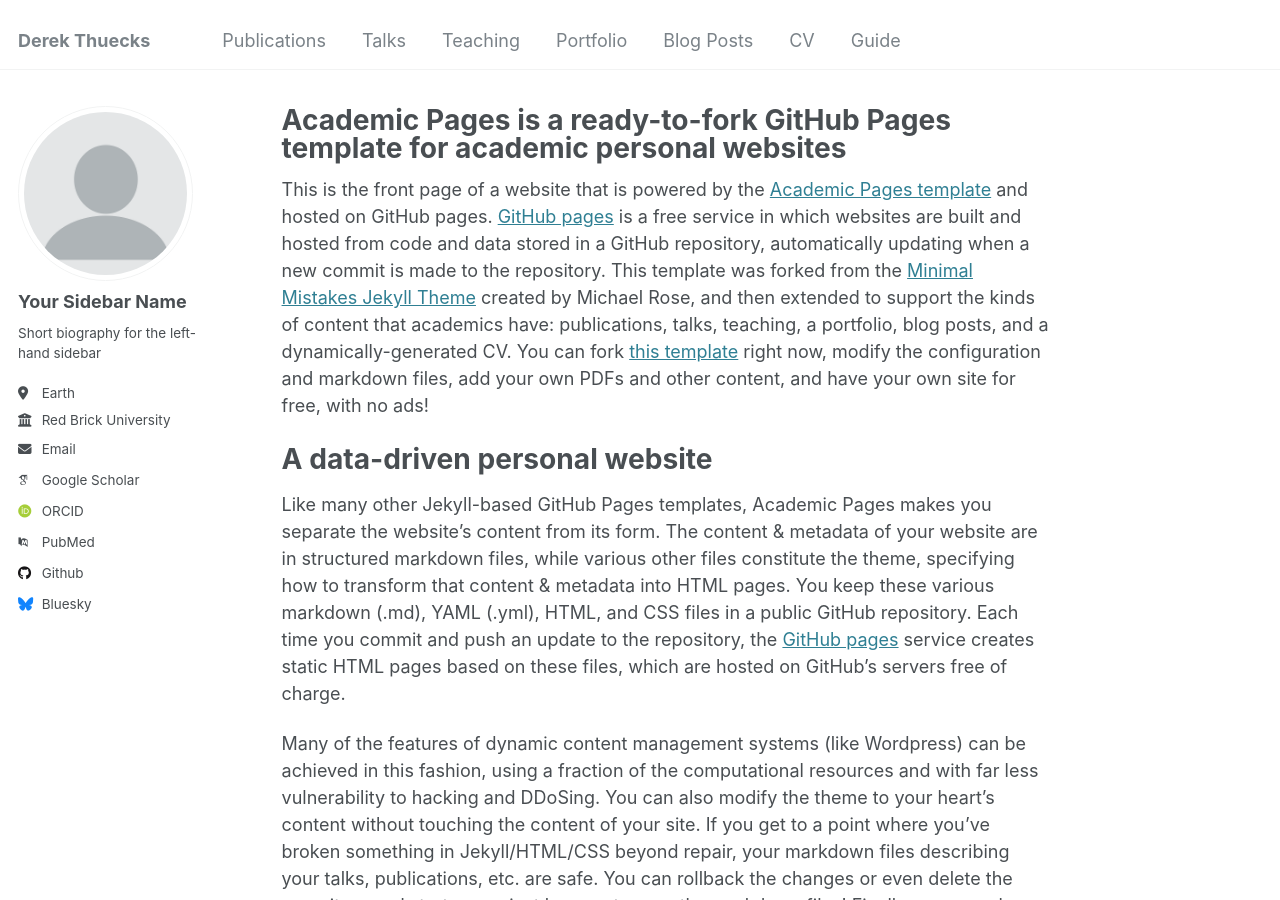
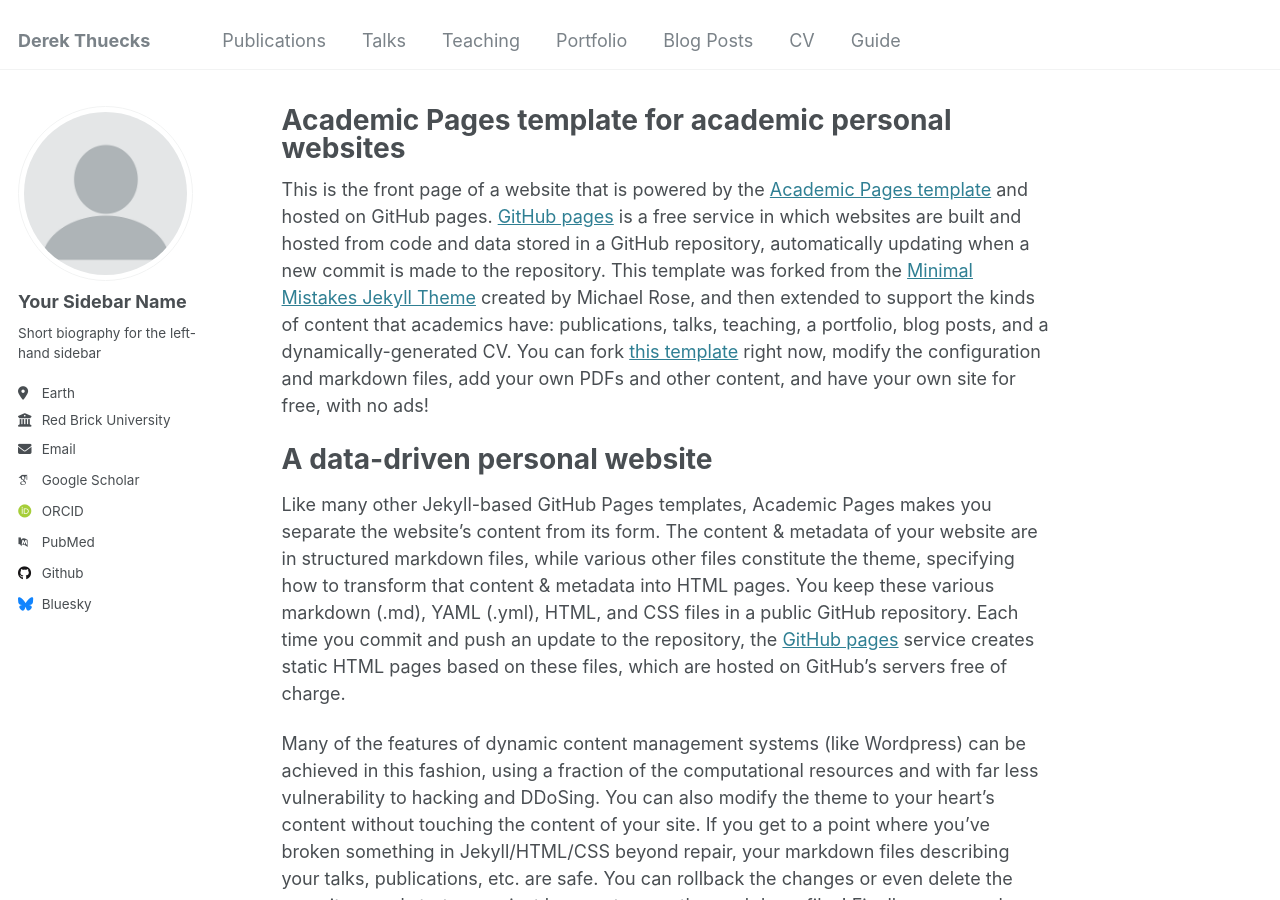
Before and after one commit to dthuecks/dthuecks.github.io, a Jekyll site: the page built from _pages/about.md, in a window 1280 px wide and 900 px high. Built offline with Jekyll 4.4.1, drawn with Linux system fonts in a browser that asks for light colours; some web fonts are replaced.

Commit message:
v0.1.250207b

```diff
--- a/_pages/about.md
+++ b/_pages/about.md
@@ -1,6 +1,6 @@
 ---
 permalink: /
-title: "Academic Pages is a ready-to-fork GitHub Pages template for academic personal websites"
+title: "Academic Pages template for academic personal websites"
 author_profile: true
 redirect_from:
   - /about/
```
